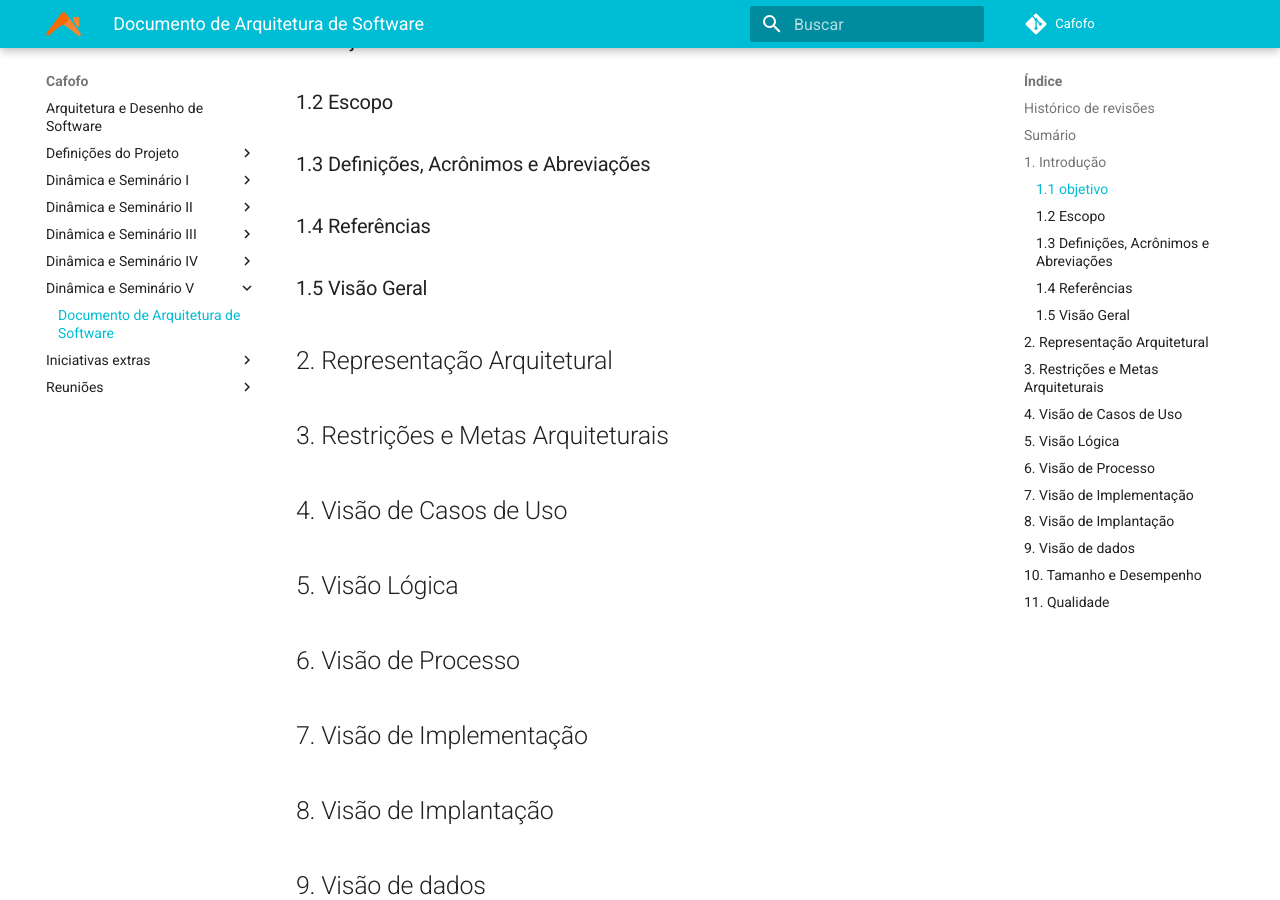
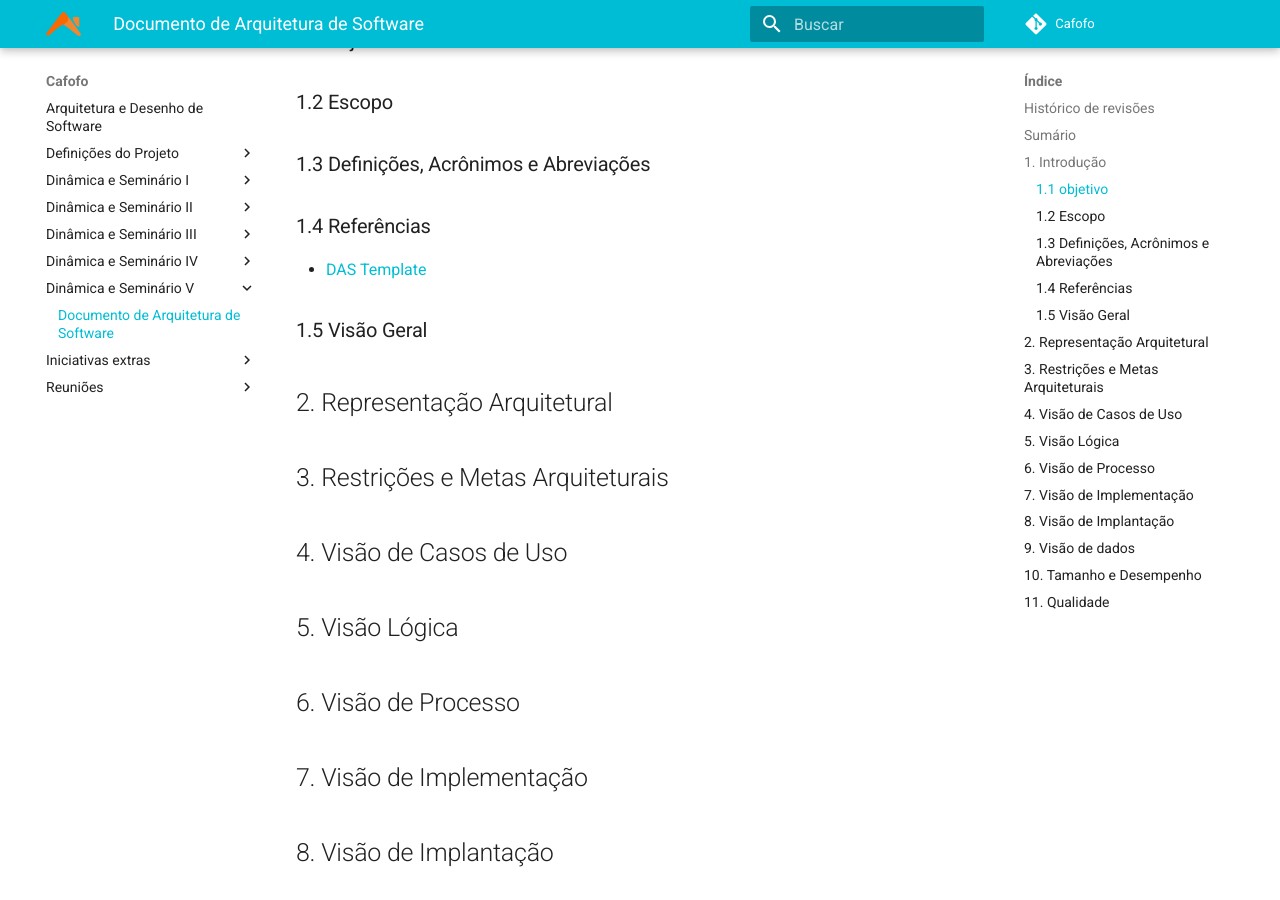
Before and after one commit to desenho-2019/Wiki, an MkDocs documentation site: the page built from docs/Dinâmica e Seminário V/Documento de Arquitetura.md, in a window 1280 px wide and 900 px high, scrolled down 1015 px. Built offline with MkDocs 1.6.1 and Material for MkDocs 9.7.7, drawn with Linux system fonts in a browser that asks for light colours.

Commit message:
Added DAS Template reference

```diff
--- a/docs/Dinâmica e Seminário V/Documento de Arquitetura.md
+++ b/docs/Dinâmica e Seminário V/Documento de Arquitetura.md
@@ -33,6 +33,8 @@
 
 ### 1.4 Referências
 
+- [DAS Template](http://sce.uhcl.edu/helm/RationalUnifiedProcess/webtmpl/templates/a_and_d/rup_sad.htm)
+
 ### 1.5 Visão Geral
 
 ## 2. Representação Arquitetural
```
